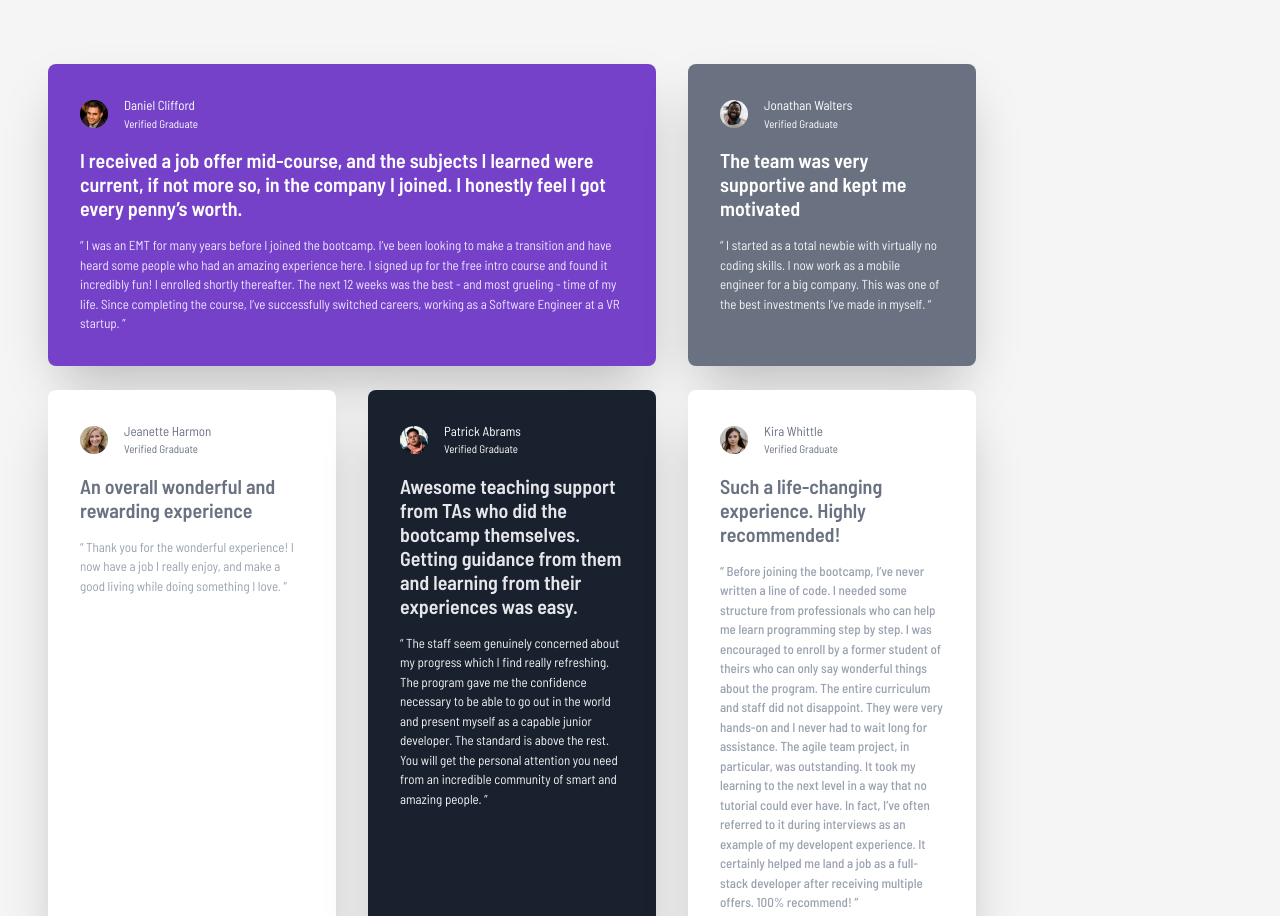
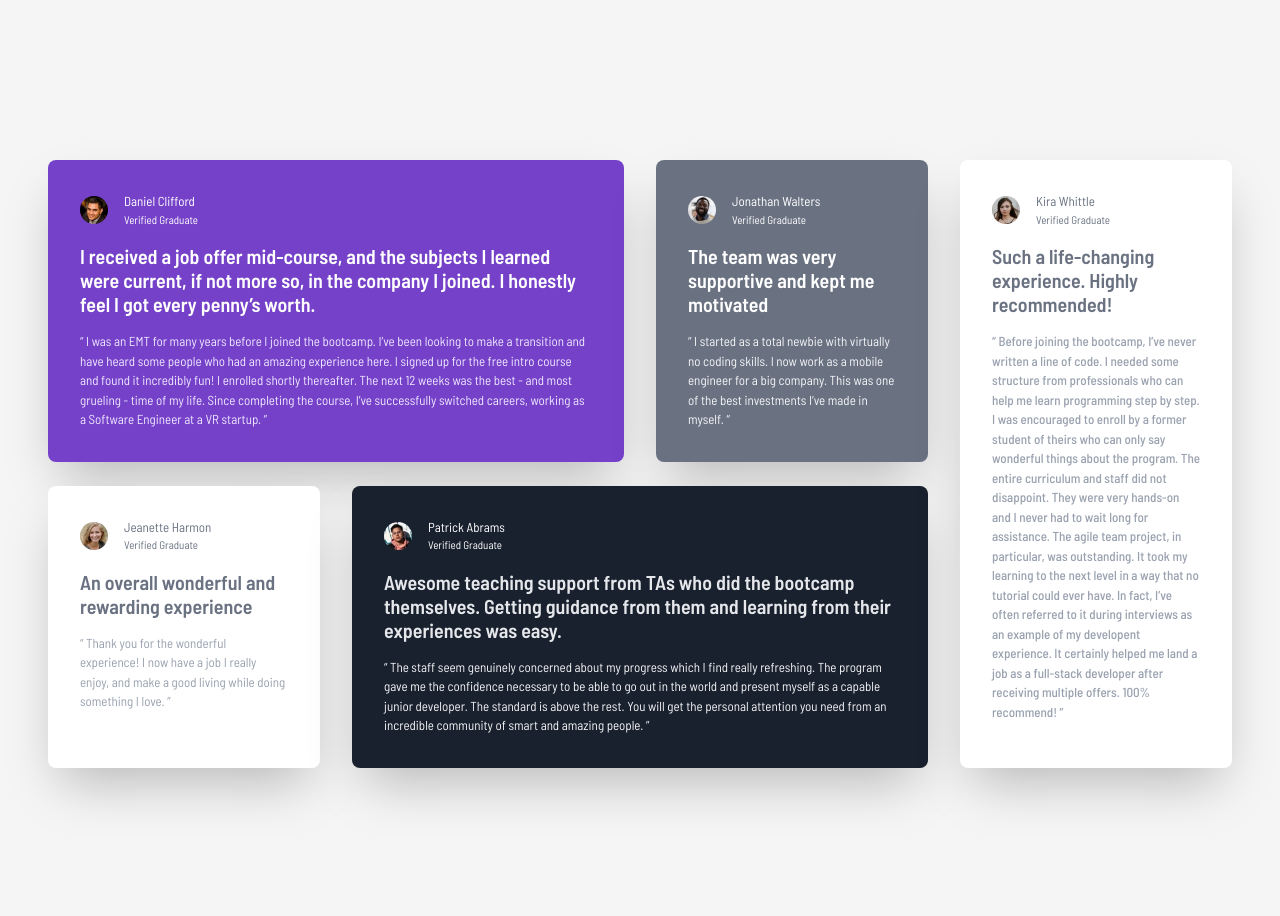
Before and after one commit to pauljomy/testimonials, a website built with Vite: page index.html in a window 1280 px wide. Shown: the top 916 px of the page. Built offline with nearby package versions, Linux system fonts and the light colour scheme.

Commit message:
project completed

```diff
--- a/index.html
+++ b/index.html
@@ -5,9 +5,9 @@
     <meta name="viewport" content="width=device-width, initial-scale=1.0" />
     <link href="/src/style.css" rel="stylesheet" />
   </head>
-  <body class="bg-[#F6F5F6] max-w-5xl">
+  <body class="bg-[#F6F5F6] max-w-360 mx-auto">
     <main
-      class="mx-8 my-12 text-white font-family-default grid grid-cols-1 gap-8 md:my-16 md:mx-12 md:grid-cols-2 lg:grid-cols-3 lg:gap-x-8 lg:gap-y-6"
+      class="mx-8 my-12 text-white font-family-default grid grid-cols-1 gap-8 md:my-16 md:mx-12 xl:my-40 md:grid-cols-2 xl:grid-cols-4 xl:gap-x-8 xl:gap-y-6"
     >
       <div class="p-8 rounded-lg bg-purple-500 md:col-span-2 shadow-2xl">
         <div class="flex gap-4 mb-4">
@@ -78,7 +78,7 @@
         </p>
       </div>
       <div
-        class="p-8 rounded-lg bg-dark-blue text-white shadow-2xl md:col-span-2 lg:col-span-1"
+        class="p-8 rounded-lg bg-dark-blue text-white shadow-2xl md:col-span-2"
       >
         <div class="flex gap-4 mb-4">
           <img
@@ -106,7 +106,7 @@
         </p>
       </div>
       <div
-        class="p-8 rounded-lg bg-white text-gray-500 shadow-2xl md:col-span-2 lg:col-span-1"
+        class="p-8 rounded-lg bg-white text-gray-500 shadow-2xl md:col-span-2 xl:row-start-1 xl:col-span-1 xl:row-span-2 xl:col-start-4"
       >
         <div class="flex gap-4 mb-4">
           <img
```
Also changed, not shown: .claude/settings.local.json (added), .github/workflows/deploy.yml (added).
